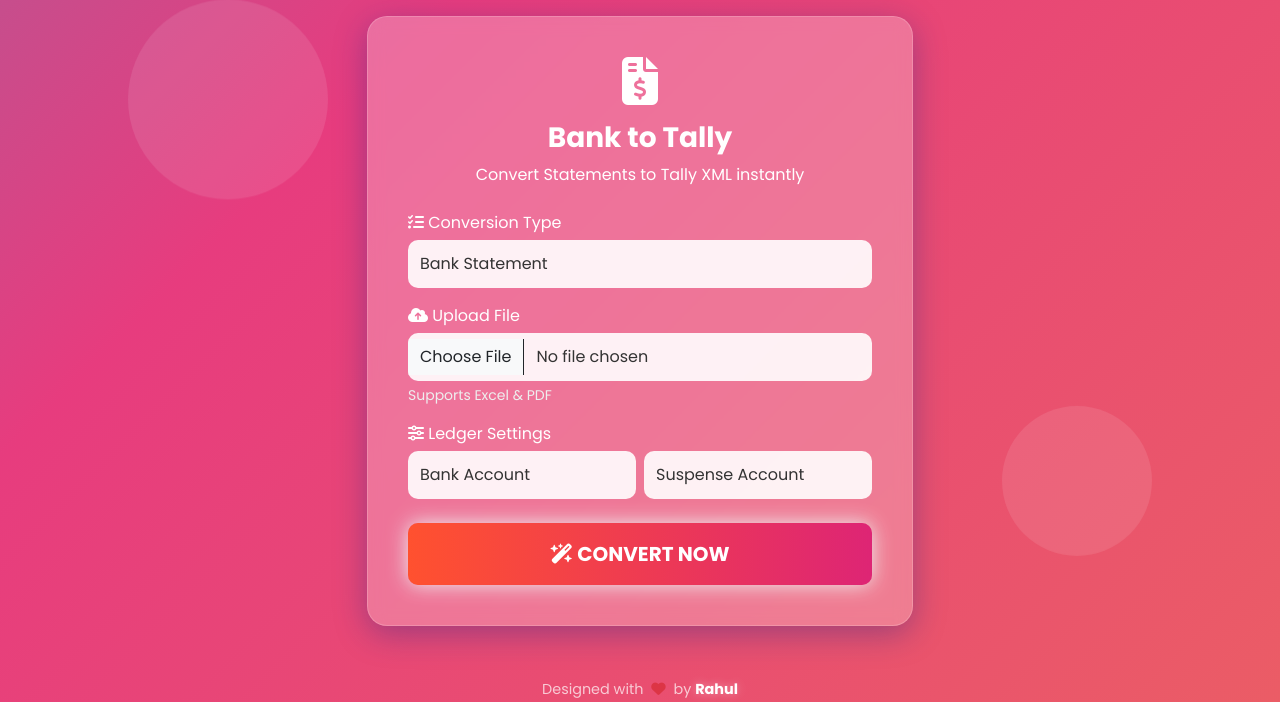
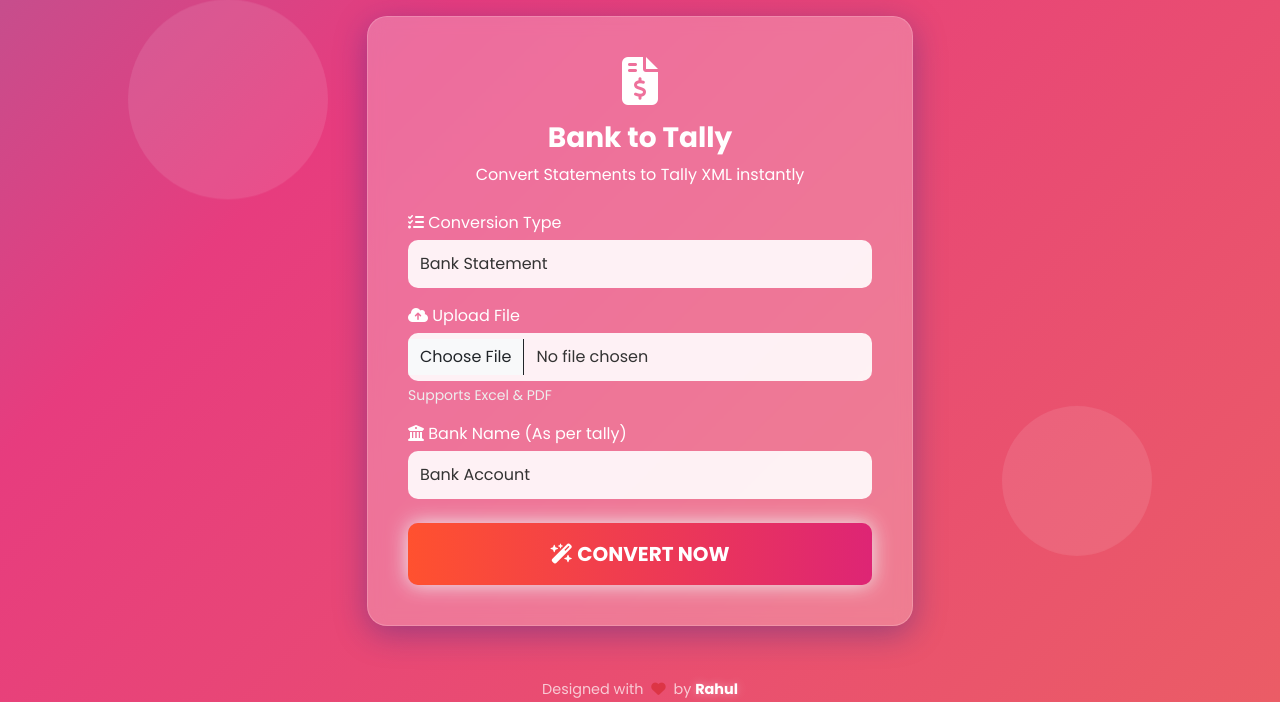
Before and after one commit to rahulsinha9420/bank-tally-converter, a Flask app: page / in a window 1280 px wide. Shown: the part 79-781 px from the top of the page. Run offline with Flask 3, Linux system fonts and the light colour scheme; parts of the project's set-up code (start-up, migrations or seed data) failed here and were passed over.

Commit message:
Removed Suspense Input and added Auto-Create logic

```diff
--- a/app.py
+++ b/app.py
@@ -37,7 +37,10 @@
     return pd.DataFrame(data, columns=headers)
 
 # --- 2. XML GENERATOR ---
-def generate_tally_xml(df, output_path, conversion_type, main_ledger_name, suspense_ledger_name):
+def generate_tally_xml(df, output_path, conversion_type, main_ledger_name):
+    # Note: suspense_ledger_name ab parameter mein nahi hai, hum hardcode karenge
+    suspense_ledger_name = "Suspense Account"
+
     envelope = ET.Element("ENVELOPE")
     header = ET.SubElement(envelope, "HEADER")
     ET.SubElement(header, "TALLYREQUEST").text = "Import Data"
@@ -45,9 +48,24 @@
     body = ET.SubElement(envelope, "BODY")
     import_data = ET.SubElement(body, "IMPORTDATA")
     req_desc = ET.SubElement(import_data, "REQUESTDESC")
-    ET.SubElement(req_desc, "REPORTNAME").text = "Vouchers"
+    ET.SubElement(req_desc, "REPORTNAME").text = "All Masters" # Change for Master + Vouchers
     req_data = ET.SubElement(import_data, "REQUESTDATA")
 
+    # --- STEP 1: AUTO-CREATE SUSPENSE LEDGER (MASTER) ---
+    # Yeh code Tally ko bolega ki 'Suspense Account' create karo agar nahi hai
+    if conversion_type == 'bank':
+        tally_msg_master = ET.SubElement(req_data, "TALLYMESSAGE", {"xmlns:UDF": "TallyUDF"})
+        ledger = ET.SubElement(tally_msg_master, "LEDGER", {"NAME": suspense_ledger_name, "ACTION": "Create"})
+
+        name_list = ET.SubElement(ledger, "NAME.LIST")
+        ET.SubElement(name_list, "NAME").text = suspense_ledger_name
+
+        # Parent Group 'Suspense A/c' hota hai Tally mein default
+        ET.SubElement(ledger, "PARENT").text = "Suspense A/c"
+        ET.SubElement(ledger, "ISBILLWISEON").text = "No"
+        ET.SubElement(ledger, "AFFECTSSTOCK").text = "No"
+
+    # --- STEP 2: VOUCHERS ---
     df.columns = [str(c).strip() for c in df.columns]
 
     for index, row in df.iterrows():
@@ -101,6 +119,7 @@
             is_party_pos = "No"
             is_main_pos = "Yes"
         else:
+            # Bank Logic
             if debit > 0:
                 vch_type = "Payment"
                 is_party_debit = "Yes"
@@ -115,17 +134,20 @@
             ET.SubElement(voucher, "NARRATION").text = narration
             ET.SubElement(voucher, "VOUCHERTYPENAME").text = vch_type
 
+            # Entry 1: Suspense Account (Fixed)
             l1 = ET.SubElement(voucher, "ALLLEDGERENTRIES.LIST")
             ET.SubElement(l1, "LEDGERNAME").text = suspense_ledger_name
             ET.SubElement(l1, "ISDEEMEDPOSITIVE").text = is_party_debit
             ET.SubElement(l1, "AMOUNT").text = str(-amount if is_party_debit == "Yes" else amount)
 
+            # Entry 2: Main Bank Account (User Provided)
             l2 = ET.SubElement(voucher, "ALLLEDGERENTRIES.LIST")
             ET.SubElement(l2, "LEDGERNAME").text = main_ledger_name
             ET.SubElement(l2, "ISDEEMEDPOSITIVE").text = is_bank_credit
             ET.SubElement(l2, "AMOUNT").text = str(-amount if is_bank_credit == "Yes" else amount)
             continue
 
+        # Sales/Purchase Logic
         voucher = ET.SubElement(tally_msg, "VOUCHER", {"VCHTYPE": vch_type, "ACTION": "Create"})
         ET.SubElement(voucher, "DATE").text = tally_date
         ET.SubElement(voucher, "NARRATION").text = narration
@@ -157,8 +179,8 @@
         if file.filename == '': return "No file selected"
 
         conversion_type = request.form.get('type')
-        main_ledger = request.form.get('main_ledger', 'Sales Account')
-        suspense_ledger = request.form.get('suspense_ledger', 'Suspense Account')
+        # Suspense Ledger ab user se nahi maangenge
+        main_ledger = request.form.get('main_ledger', 'Bank Account')
 
         if file:
             filename = secure_filename(file.filename)
@@ -180,11 +202,9 @@
                 return "Format Error: Use PDF or Excel."
 
             df = df.fillna('')
-            generate_tally_xml(df, output_path, conversion_type, main_ledger, suspense_ledger)
+            generate_tally_xml(df, output_path, conversion_type, main_ledger)
 
-            # --- MAGIC FIX: Cookie Set Karna ---
             response = make_response(send_file(output_path, as_attachment=True))
-            # Yeh cookie batayegi ki download complete ho gaya
             response.set_cookie('file_download_token', 'done', max_age=60, path='/')
             return response
 
--- a/templates/index.html
+++ b/templates/index.html
@@ -113,17 +113,16 @@
                             <input class="form-control custom-input" type="file" id="file" name="file" required accept=".xlsx, .xls, .pdf">
                             <div class="form-text" style="color: #eee;">Supports Excel & PDF</div>
                         </div>
+
                         <div class="mb-4">
-                            <label class="form-label"><i class="fa-solid fa-sliders"></i> Ledger Settings</label>
-                            <div class="row g-2">
-                                <div class="col-md-6">
-                                    <input type="text" name="main_ledger" id="mainLedger" class="form-control custom-input" placeholder="Bank Account" value="Bank Account">
-                                </div>
-                                <div class="col-md-6">
-                                    <input type="text" name="suspense_ledger" id="suspenseLedger" class="form-control custom-input" placeholder="Suspense Account" value="Suspense Account">
+                            <label class="form-label"><i class="fa-solid fa-building-columns"></i> Bank Name (As per tally)</label>
+                            <div class="row">
+                                <div class="col-12">
+                                    <input type="text" name="main_ledger" id="mainLedger" class="form-control custom-input" placeholder="e.g. HDFC Bank" value="Bank Account">
                                 </div>
                             </div>
                         </div>
+
                         <div class="d-grid gap-2 mt-4">
                             <button type="submit" id="submitBtn" class="btn btn-grad btn-lg py-3">
                                 <i class="fa-solid fa-wand-magic-sparkles"></i> Convert Now
@@ -143,55 +142,43 @@
         const form = document.getElementById('convertForm');
         const btn = document.getElementById('submitBtn');
 
-        // --- MAGIC SCRIPT: DETECT DOWNLOAD COMPLETION ---
+        // --- 1. DOWNLOAD DETECTION SCRIPT ---
         form.addEventListener('submit', function() {
             const fileInput = document.getElementById('file');
             if (fileInput.files.length === 0) return;
 
-            // 1. Show Loading State
             btn.innerHTML = '<i class="fa-solid fa-circle-notch fa-spin"></i> Processing... Please Wait';
             btn.style.opacity = "0.8";
             btn.style.cursor = "wait";
-
-            // Button disable karo (thodi der baad taaki form submit ho jaye)
             setTimeout(() => { btn.disabled = true; }, 100);
 
-            // 2. Cookie Check Loop Shuru Karo
             const downloadTimer = setInterval(function() {
                 if (document.cookie.includes('file_download_token=done')) {
-
-                    // A. Signal Mil Gaya! Loop Roko
                     clearInterval(downloadTimer);
-
-                    // B. Cookie Delete Karo (Taaki agli baar ke liye clean rahe)
                     document.cookie = "file_download_token=; max-age=0; path=/";
-
-                    // C. Form aur Button Reset Karo (Jaise user ne manga tha)
                     btn.innerHTML = '<i class="fa-solid fa-wand-magic-sparkles"></i> Convert Now';
                     btn.disabled = false;
                     btn.style.opacity = "1";
                     btn.style.cursor = "pointer";
-
-                    // D. Form Khali Karo
                     form.reset();
                 }
-            }, 1000); // Har 1 second mein check karega
+            }, 1000);
         });
 
-        // Dropdown Logic
+        // --- 2. Dropdown Logic (Suspense hat gaya, bas Bank Name update hoga) ---
         const typeSelector = document.getElementById('typeSelector');
         const mainLedger = document.getElementById('mainLedger');
-        const suspenseLedger = document.getElementById('suspenseLedger');
+
         typeSelector.addEventListener('change', function() {
             if (this.value === 'sales') {
                 mainLedger.value = "Sales Account";
-                suspenseLedger.disabled = true; suspenseLedger.style.opacity = "0.6";
+                mainLedger.placeholder = "Sales Ledger Name";
             } else if (this.value === 'purchase') {
                 mainLedger.value = "Purchase Account";
-                suspenseLedger.disabled = true; suspenseLedger.style.opacity = "0.6";
+                mainLedger.placeholder = "Purchase Ledger Name";
             } else {
                 mainLedger.value = "Bank Account";
-                suspenseLedger.disabled = false; suspenseLedger.style.opacity = "1";
+                mainLedger.placeholder = "e.g. HDFC Bank";
             }
         });
     </script>
```
